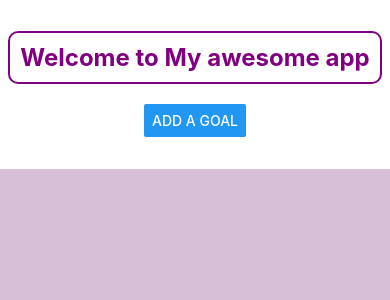
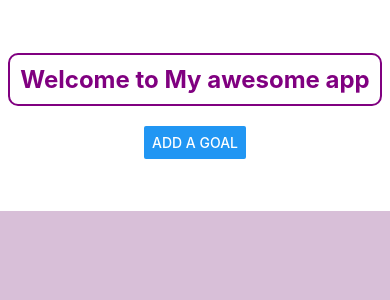
Before and after one commit to yumi-xu/mobile24Fall, a React Native app: screen / in a window 390 px wide. Shown: the top 300 px of the page. Built offline with nearby package versions, Linux system fonts and the light colour scheme.

Commit message:
Activity - Rendering a List Using <ScrollView>

```diff
--- a/App.js
+++ b/App.js
@@ -4,7 +4,7 @@ import {
   Text,
   View,
   Button,
-  StatusBar, FlatList,
+  StatusBar, FlatList, ScrollView,
 } from "react-native";
 import React, { useState } from "react";
 import Header from "./Components/Header";
@@ -45,16 +45,25 @@ export default function App() {
         visible={isModalVisible}
         onCancel={handleCancel}
       />
+      {/*<View style={styles.bottomSection}>*/}
+      {/*  <FlatList*/}
+      {/*    data={goals}*/}
+      {/*    renderItem={(itemData) => (*/}
+      {/*      <View style={styles.textWrapper}>*/}
+      {/*        <Text style={styles.inputText}>{itemData.item.text}</Text>*/}
+      {/*      </View>*/}
+      {/*    )}*/}
+      {/*    keyExtractor={(item) => item.id}*/}
+      {/*  />*/}
+      {/*</View>*/}
       <View style={styles.bottomSection}>
-        <FlatList
-          data={goals}
-          renderItem={(itemData) => (
-            <View style={styles.textWrapper}>
-              <Text style={styles.inputText}>{itemData.item.text}</Text>
+        <ScrollView contentContainerStyle={styles.contentContainer}>
+          {goals.map((goal) => (
+            <View style={styles.textWrapper} key={goal.id}>
+              <Text style={styles.inputText}>{goal.text}</Text>
             </View>
-          )}
-          keyExtractor={(item) => item.id}
-        />
+          ))}
+        </ScrollView>
       </View>
     </SafeAreaView>
   );
@@ -90,10 +99,15 @@ const styles = StyleSheet.create({
   },
 
   bottomSection: {
-    flex: 4,
+    flex: 3,
     backgroundColor: "#D8BFD8",
-    justifyContent: "flex-start",
+    justifyContent: "center",
+    width: '100%'
+  },
+
+  contentContainer: {
     alignItems: "center",
+    paddingBottom: 20,
   },
 
   textWrapper: {
```
